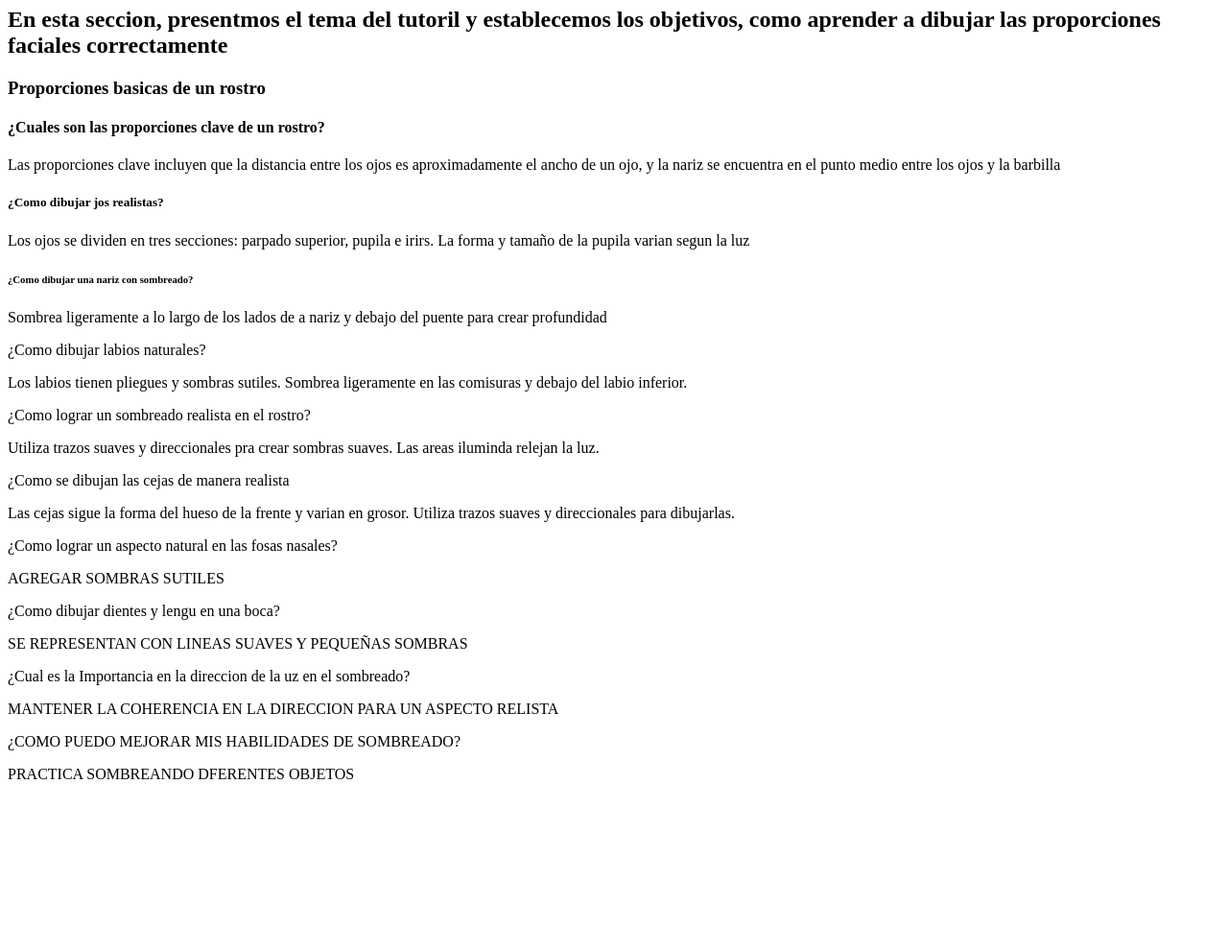
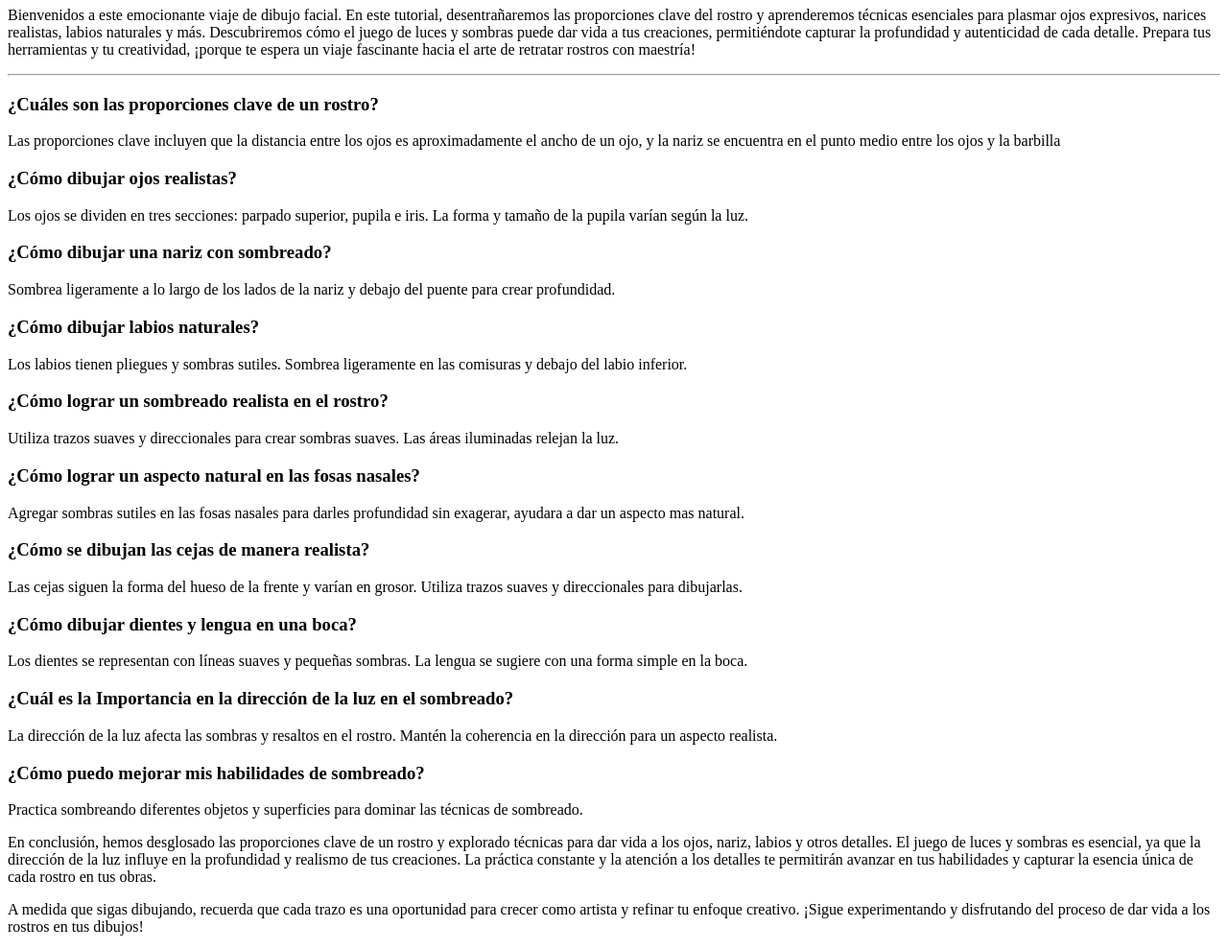
Before and after one commit to PaolaTapiaG/Proyecto, a plain HTML site: page index.html in a window 1280 px wide. Shown: the part 73-1064 px from the top of the page at 96% size. Before the commit the page ends 905 px from the top, so only its background shows below. Drawn offline with Linux system fonts and the light colour scheme; a script that the page names is missing.

Commit message:
Update index.html
Version 1.0 de HTML4

```diff
--- a/index.html
+++ b/index.html
@@ -18,29 +18,31 @@
     </head>
     <body>
 
-    <h1> Introducciom y objetivos </h1>
-    <h2> En esta seccion, presentmos el tema del tutoril y establecemos los objetivos, como aprender a dibujar las proporciones faciales correctamente</h2>
-    <h3> Proporciones basicas de un rostro </h3>
-    <h4> ¿Cuales son las proporciones clave de un rostro? </h4>
-    <P>  Las proporciones clave incluyen que la distancia entre los ojos es aproximadamente el ancho de un ojo, y la nariz se encuentra en el punto medio entre los ojos y la barbilla </P>
-    <h5> ¿Como dibujar jos realistas?</h5>
-    <p> Los ojos se dividen en tres secciones: parpado superior, pupila e irirs. La forma y tamaño de la pupila varian segun la luz </p>
-    <h6> ¿Como dibujar una nariz con sombreado? </h6>
-    <p> Sombrea ligeramente a lo largo de los lados de a nariz y debajo del puente para crear profundidad</p>
-    <h7> ¿Como dibujar labios naturales? </h7>
-    <p> Los labios tienen pliegues y sombras sutiles. Sombrea ligeramente en las comisuras y debajo del labio inferior.</p>
-    <h8>¿Como lograr un sombreado realista en el rostro? </h8>
-    <p>Utiliza trazos suaves y direccionales pra crear sombras suaves. Las areas iluminda relejan la luz.</p>
-    <h9>¿Como se dibujan las cejas de manera realista</h9>
-    <p> Las cejas sigue la forma del hueso de la frente y varian en grosor. Utiliza trazos suaves y direccionales para dibujarlas.</p>
-    <h10>¿Como lograr un aspecto natural en las fosas nasales? </h10>
-    <P>AGREGAR SOMBRAS SUTILES </P>
-    <h11>¿Como dibujar dientes y lengu en una boca?</h11>
-    <P> SE REPRESENTAN CON LINEAS SUAVES Y PEQUEÑAS SOMBRAS </P>
-    <h12>¿Cual es la Importancia en la direccion de la uz en el sombreado?</h12>
-    <P> MANTENER LA COHERENCIA EN LA DIRECCION PARA UN ASPECTO RELISTA</P>
-    <h13>¿COMO PUEDO MEJORAR MIS HABILIDADES DE SOMBREADO?</h13>
-    <P> PRACTICA SOMBREANDO DFERENTES OBJETOS </P>
+<h1>Introducción: Explorando el Arte del Dibujo Facial</h1>
+<p>Bienvenidos a este emocionante viaje de dibujo facial. En este tutorial, desentrañaremos las proporciones clave del rostro y aprenderemos técnicas esenciales para plasmar ojos expresivos, narices realistas, labios naturales y más. Descubriremos cómo el juego de luces y sombras puede dar vida a tus creaciones, permitiéndote capturar la profundidad y autenticidad de cada detalle. Prepara tus herramientas y tu creatividad, ¡porque te espera un viaje fascinante hacia el arte de retratar rostros con maestría!</p>
+<hr>
+<h3>¿Cuáles son las proporciones clave de un rostro?</h3>
+<p>Las proporciones clave incluyen que la distancia entre los ojos es aproximadamente el ancho de un ojo, y la nariz se encuentra en el punto medio entre los ojos y la barbilla</p>
+<h3>¿Cómo dibujar ojos realistas? </h3>
+<p>Los ojos se dividen en tres secciones: parpado superior, pupila e iris. La forma y tamaño de la pupila varían según la luz. </p>
+<h3>¿Cómo dibujar una nariz con sombreado? </h3>
+<p>Sombrea ligeramente a lo largo de los lados de la nariz y debajo del puente para crear profundidad. </p>
+<h3>¿Cómo dibujar labios naturales? </h3>
+<p>Los labios tienen pliegues y sombras sutiles. Sombrea ligeramente en las comisuras y debajo del labio inferior. </p>
+<h3>¿Cómo lograr un sombreado realista en el rostro? </h3>
+<p>Utiliza trazos suaves y direccionales para crear sombras suaves. Las áreas iluminadas relejan la luz.</p>
+<h3>¿Cómo lograr un aspecto natural en las fosas nasales? </h3>
+<p>Agregar sombras sutiles en las fosas nasales para darles profundidad sin exagerar, ayudara a dar un aspecto mas natural.</p>
+<h3>¿Cómo se dibujan las cejas de manera realista? </h3>
+<p>Las cejas siguen la forma del hueso de la frente y varían en grosor. Utiliza trazos suaves y direccionales para dibujarlas. </p>
+<h3>¿Cómo dibujar dientes y lengua en una boca? </h3>
+<p>Los dientes se representan con líneas suaves y pequeñas sombras. La lengua se sugiere con una forma simple en la boca. </p>
+<h3>¿Cuál es la Importancia en la dirección de la luz en el sombreado? </h3>
+<p>La dirección de la luz afecta las sombras y resaltos en el rostro. Mantén la coherencia en la dirección para un aspecto realista.</p>
+<h3>¿Cómo puedo mejorar mis habilidades de sombreado?</h3>
+<p>Practica sombreando diferentes objetos y superficies para dominar las técnicas de sombreado.</p>
+<p>En conclusión, hemos desglosado las proporciones clave de un rostro y explorado técnicas para dar vida a los ojos, nariz, labios y otros detalles. El juego de luces y sombras es esencial, ya que la dirección de la luz influye en la profundidad y realismo de tus creaciones. La práctica constante y la atención a los detalles te permitirán avanzar en tus habilidades y capturar la esencia única de cada rostro en tus obras. </p>
+<p>A medida que sigas dibujando, recuerda que cada trazo es una oportunidad para crecer como artista y refinar tu enfoque creativo. ¡Sigue experimentando y disfrutando del proceso de dar vida a los rostros en tus dibujos!</p>
 
 
     </body>
```
